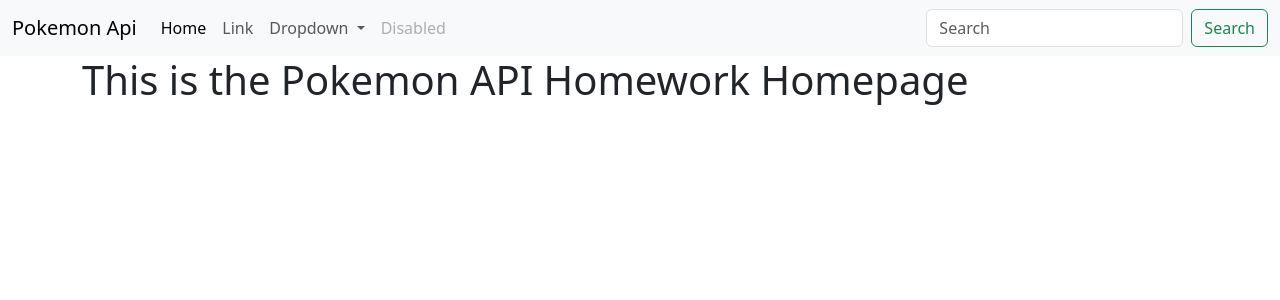
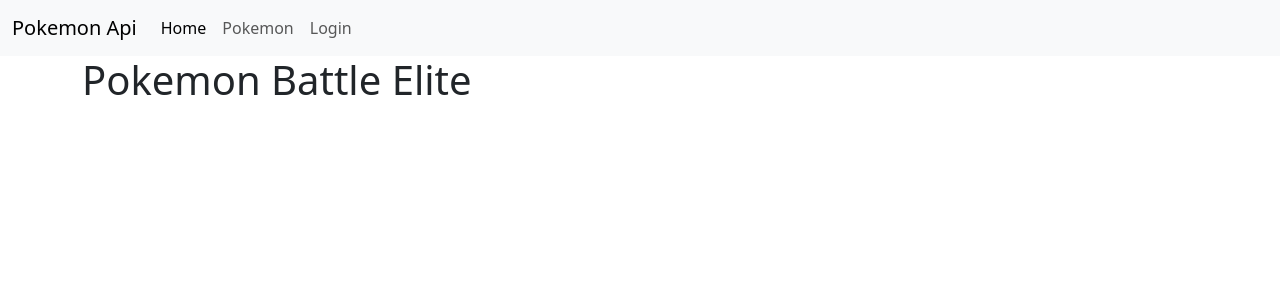
Before and after one commit to Chaduniverse/Week5-6_Flask_Hw, a Flask app: page / in a window 1280 px wide. Shown: the top 300 px of the page. Run offline with Flask 2, Linux system fonts and the light colour scheme.

Commit message:
Week 5 day 2 hw

```diff
--- a/app.py
+++ b/app.py
@@ -1,77 +1 @@
-from flask import Flask, render_template, request
-import requests
-import os
-from flask_wtf import FlaskForm
-from wtforms import EmailField, PasswordField, SubmitField
-from wtforms.validators import DataRequired
-
-class Config():
-    SECRET_KEY = os.environ.get('SECRET_KEY')
-    REGISTERED_USERS = {
-    'dylank@thieves.com':{
-    'name':'dylan',
-    'password':'ilovemydog'
-    },
-    'christiana@thieves.com':{
-    'name':'christian',
-    'password':'test123'
-    }
-}
-
-class LoginForm(FlaskForm):
-    email = EmailField('Email:', validators=[DataRequired()])
-    password = PasswordField('Password:', validators=[DataRequired()])
-    submit_btn = SubmitField('Login')
-
-
-app = Flask(__name__)
-app.config.from_object(Config)
-
-
-
-
-
-@app.route('/')
-def home():
-    return render_template('home.html')
-
-@app.route('/login',methods = ['GET','POST'])
-def login():
-    form = LoginForm()
-    if request.method == 'POST' and form.validate_on_submit():
-        email = request.form.get('email').lower()
-        password = request.form.get('password')
-        if email in app.config.get('REGISTERED_USERS') and password == app.config.get('REGISTERED_USERS').get(email).get('password'):
-            return f"Successfully logged in! Hello,{app.config.get('REGISTERED_USERS').get(email).get('name')}"
-        else:
-            error = 'Invalid email or password.'
-            return render_template('login.html', error=error)
-    return render_template('login.html',form=form)
-
-
-@app.route('/pokemon',methods=['GET','POST'])
-def pokemon():
-    print(request.method)
-    pokemon_info={}
-    if request.method == 'POST':
-        pokemon_name = request.form.get('name')
-        pokemon_url = request.form.get('pokemon_url')
-        url = f'https://pokeapi.co/api/v2/pokemon/{pokemon_name}'
-        response = requests.get(url)
-
-        if response.ok:
-            data=response.json()
-            pokemon_info= {
-                            'name':data['forms'][0]['name'],
-                            'ability':data['abilities'][0]['ability'],
-                            'base_stats_hp':data['stats'][0]['base_stat'],
-                            'base_stat_defense':data['stats'][2]['base_stat'],
-                            'sprites':data['sprites']['front_shiny']
-                          }
-
-            return pokemon_info
-
-        else:
-            error = ('This is an invalid option')
-            return render_template('pokemon.html',error=error)
-    return render_template('pokemon.html', pokemon_info=pokemon_info)
+from app import app
--- /dev/null
+++ b/app/css/styles.css
@@ -0,0 +1,3 @@
+.pokemon {
+    text-align: center;
+}
--- /dev/null
+++ b/app/routes.py
@@ -0,0 +1,51 @@
+from flask import render_template, request
+import requests
+from app.forms import LoginForm
+from app import app
+from app.forms import Pick_Pokemon
+
+
+# routes section
+@app.route('/')
+def home():
+    return render_template('home.html')
+
+@app.route('/login',methods = ['GET','POST'])
+def login():
+    form = LoginForm()
+    if request.method == 'POST' and form.validate_on_submit():
+        email = form.email.data.lower()
+        password = form.password.data
+        if email in app.config.get('REGISTERED_USERS') and password == app.config.get('REGISTERED_USERS').get(email).get('password'):
+            return f"Successfully logged in! Hello,{app.config.get('REGISTERED_USERS').get(email).get('name')}"
+        else:
+            error = ('Invalid email or password.')
+            return error
+    return render_template('login.html',form =form)
+
+
+@app.route('/pokemon',methods=['GET','POST'])
+def pokemon():
+    form = Pick_Pokemon()
+    pokemon_info={}
+    if request.method == 'POST':
+        pokemon_name = form.name.data.lower()
+        url = f'https://pokeapi.co/api/v2/pokemon/{pokemon_name}'
+        response = requests.get(url)
+
+        if response.ok:
+            data=response.json()
+            pokemon_info= {
+                            'name':data['forms'][0]['name'],
+                            'ability':data['abilities'][0]['ability'],
+                            'base_stats_hp':data['stats'][0]['base_stat'],
+                            'base_stat_defense':data['stats'][2]['base_stat'],
+                            'sprites':data['sprites']['front_shiny']
+                          }
+
+            return pokemon_info
+
+        else:
+            error = ('This is an invalid option')
+            return error
+    return render_template('pokemon.html', form=form)
--- a/templates/base.html
+++ b/app/templates/base.html
@@ -5,6 +5,7 @@
     <meta http-equiv="X-UA-Compatible" content="IE=edge">
     <meta name="viewport" content="width=device-width, initial-scale=1.0">
     <link href="https://cdn.jsdelivr.net/npm/bootstrap@5.3.0-alpha1/dist/css/bootstrap.min.css" rel="stylesheet" integrity="sha384-GLhlTQ8iRABdZLl6O3oVMWSktQOp6b7In1Zl3/Jr59b6EGGoI1aFkw7cmDA6j6gD" crossorigin="anonymous">
+    <link rel="stylesheet" href="{{url_for('static',filename='css/styles.css')}}">
   </head>
     <title>Pokemon Battle -{% block title %}{%endblock%}</title>
 </head>
@@ -18,30 +19,14 @@
           <div class="collapse navbar-collapse" id="navbarSupportedContent">
             <ul class="navbar-nav me-auto mb-2 mb-lg-0">
               <li class="nav-item">
-                <a class="nav-link active" aria-current="page" href="#">Home</a>
+                <a class="nav-link active" aria-current="page" href="{{url_for('home')}}">Home</a>
               </li>
               <li class="nav-item">
-                <a class="nav-link" href="#">Link</a>
-              </li>
-              <li class="nav-item dropdown">
-                <a class="nav-link dropdown-toggle" href="#" role="button" data-bs-toggle="dropdown" aria-expanded="false">
-                  Dropdown
-                </a>
-                <ul class="dropdown-menu">
-                  <li><a class="dropdown-item" href="#">Action</a></li>
-                  <li><a class="dropdown-item" href="#">Another action</a></li>
-                  <li><hr class="dropdown-divider"></li>
-                  <li><a class="dropdown-item" href="#">Something else here</a></li>
-                </ul>
-              </li>
-              <li class="nav-item">
-                <a class="nav-link disabled">Disabled</a>
-              </li>
-            </ul>
-            <form class="d-flex" role="search">
-              <input class="form-control me-2" type="search" placeholder="Search" aria-label="Search">
-              <button class="btn btn-outline-success" type="submit">Search</button>
-            </form>
+                <a class="nav-link" href="{{url_for('pokemon')}}">Pokemon</a>
+                <li class="nav-item">
+                  <a class="nav-link" href="{{url_for('login')}}">Login</a>
+
+
           </div>
         </div>
       </nav>
--- a/templates/home.html
+++ b/app/templates/home.html
@@ -5,5 +5,5 @@
 {% endblock %}
 
 {% block content %}
-  <h1>This is the Pokemon API Homework Homepage</h1>
+  <h1>Pokemon Battle Elite</h1>
 {% endblock %}
```
Also changed, not shown: app/__init__.py (added, +7 -0 lines), app/forms.py (added, +15 -0 lines), app/templates/login.html (renamed from templates/login.html, +5 -3 lines), app/templates/pokemon.html (added, +26 -0 lines), config.py (added, +15 -0 lines), templates/pokemon.html (deleted, +0 -26 lines).
